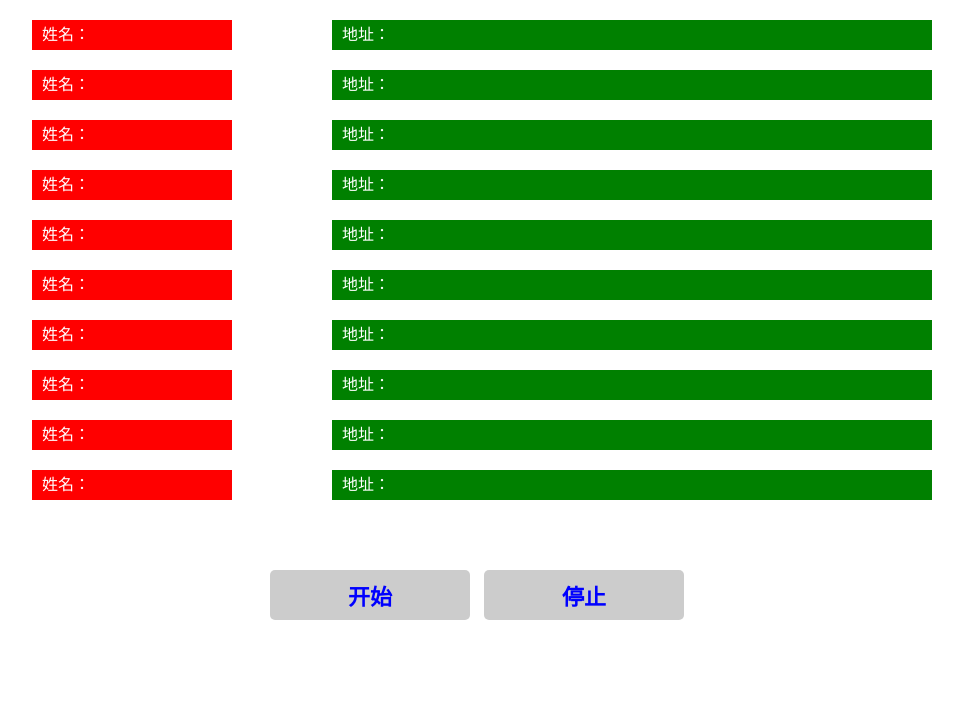
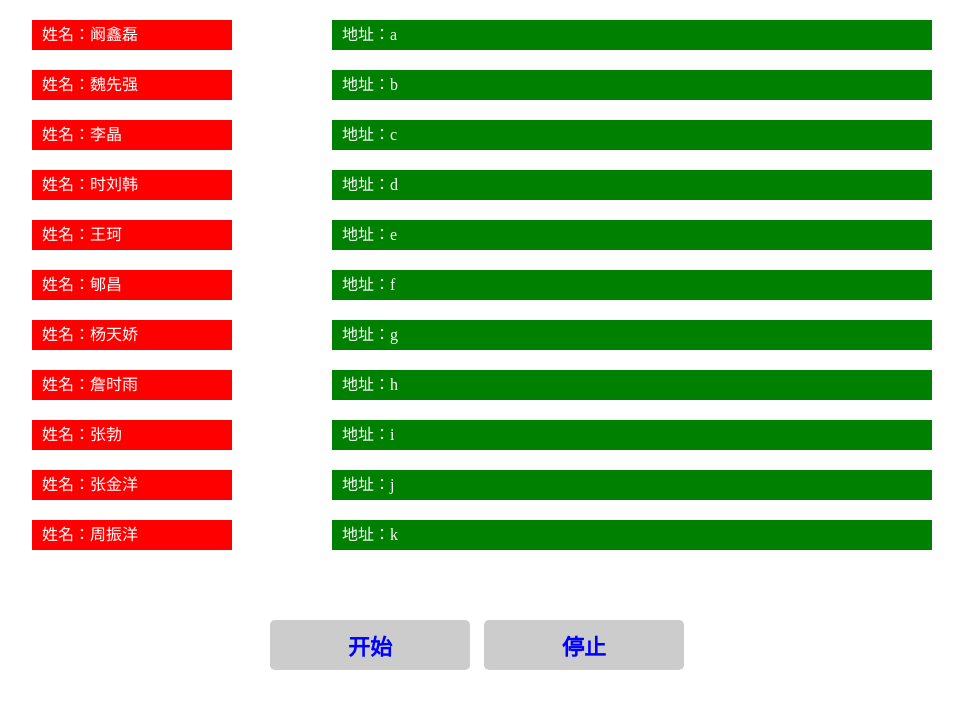
Before and after one commit to liangshujin/demos, a plain HTML site: page 随机排序/index.html in a window 1280 px wide. Both pictures are taken after a click on the button "开始". Shown: the whole page, without its empty margins (158-1121 px from the left). Drawn offline with Linux system fonts and the light colour scheme.

Commit message:
随机排序

```diff
--- a/随机排序/css/order.css
+++ b/随机排序/css/order.css
@@ -60,3 +60,14 @@ body {
 .urls {
     width: 70%;
 }
+
+.info {
+    text-align: center;
+    height: 200px;
+    line-height: 200px;
+    background-color: red;
+    margin-top: 50px;
+    border-radius: 20px;
+    color: #fff;
+    font-size: 90px;
+}
--- a/随机排序/index.html
+++ b/随机排序/index.html
@@ -8,32 +8,13 @@
 <body>
 
     <div class="main">
+        <div class="info">幸运抽奖！</div>
         <div class="students">
-            <ul>
-                <li>姓名：</li>
-                <li>姓名：</li>
-                <li>姓名：</li>
-                <li>姓名：</li>
-                <li>姓名：</li>
-                <li>姓名：</li>
-                <li>姓名：</li>
-                <li>姓名：</li>
-                <li>姓名：</li>
-                <li>姓名：</li>
+            <ul id="students">
             </ul>
         </div>
         <div class="urls">
-            <ul>
-                <li>地址：</li>
-                <li>地址：</li>
-                <li>地址：</li>
-                <li>地址：</li>
-                <li>地址：</li>
-                <li>地址：</li>
-                <li>地址：</li>
-                <li>地址：</li>
-                <li>地址：</li>
-                <li>地址：</li>
+            <ul id="urls">
             </ul>
         </div>
 
--- a/随机排序/js/order.js
+++ b/随机排序/js/order.js
@@ -4,11 +4,38 @@
 !function(window, document, $, undefined) {
 
     var students = '阚鑫磊 魏先强 李晶 时刘韩 王珂 郇昌 杨天娇 詹时雨 张勃 张金洋 周振洋'.split(' '),
-        urls = 'a b c d e f g h i j k'.split(' ');
+        urls = 'a b c d e f g h i j k'.split(' '),
+        timer;
 
     $('button.start').on('click', function() {
-        console.log(students)
-        console.log(urls)
+
+        $('.info').hide();
+
+        timer = setInterval(function () {
+            students = randomArray(students);
+            urls = randomArray(urls);
+            render(students, '姓名', 'students');
+            render(urls, '地址', 'urls');
+        }, 10);
+
     });
 
+    $('button.stop').on('click', function() {
+
+        clearInterval(timer);
+
+    });
+
+    var render = function(arr, label, renderId) {
+        var html = [];
+        $.each(arr, function(i, item) {
+            html.push('<li>', label, '：', item, '</li>');
+        });
+        $('#' + renderId).html(html.join(''));
+    };
+
+    var randomArray = function(arr) {
+        return arr.sort(function(){return Math.random () > 0.5});
+    };
+
 }(window, document, jQuery);
```
